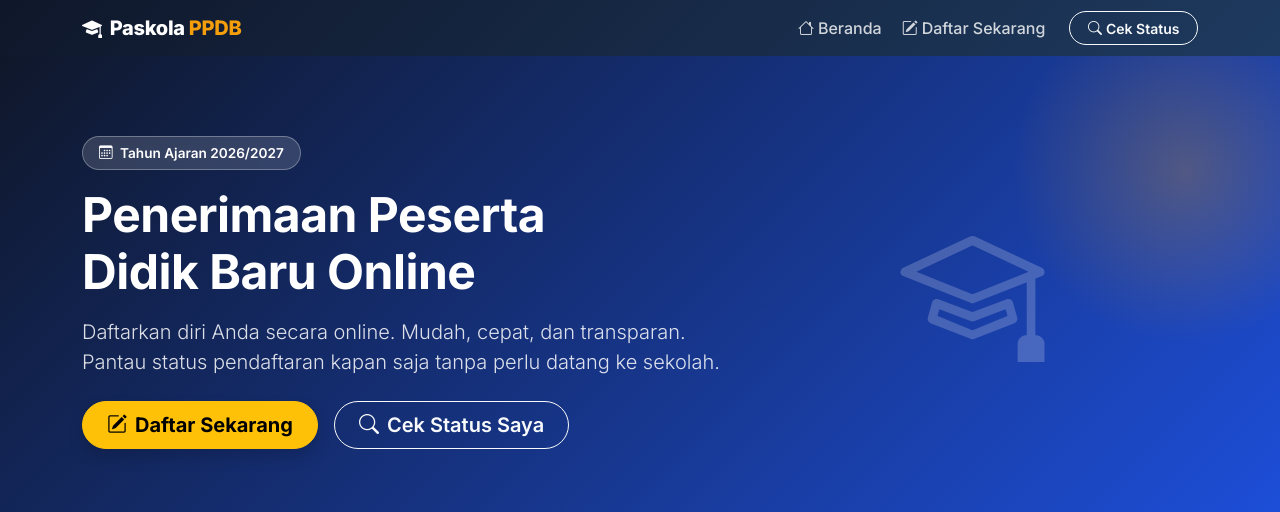
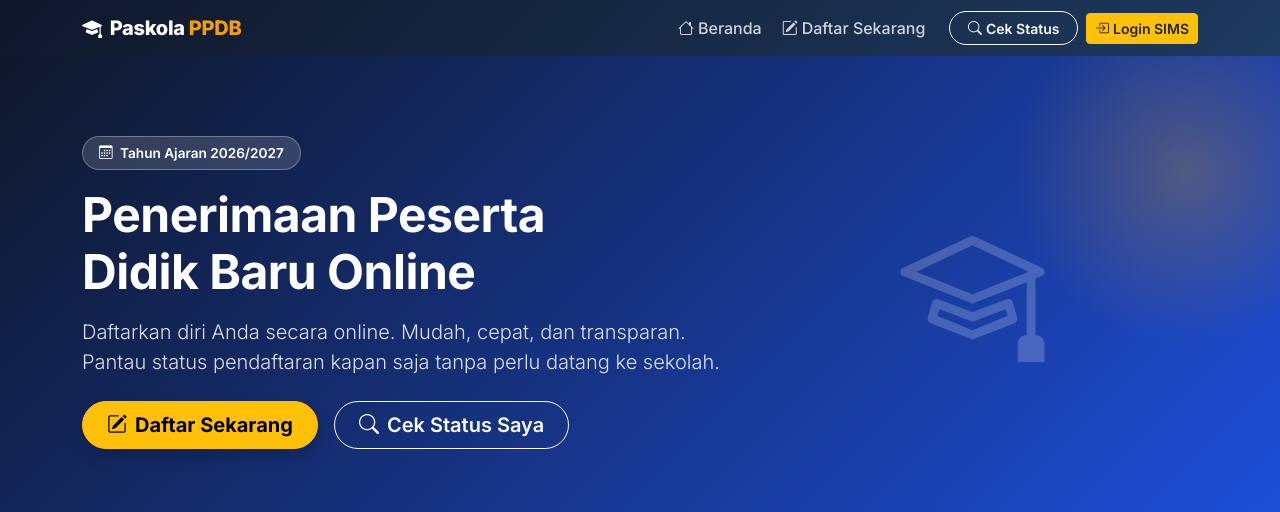
Before and after one commit to Alvinfachrizal/paskola-laravel10, a Laravel app: page /ppdb in a window 1280 px wide. Shown: the top 512 px of the page. Run offline with Laravel 10, Linux system fonts and the light colour scheme; data comes from the database, SQL or seed files in the repository; parts of the project's set-up code (start-up, migrations or seed data) failed here and were passed over.

Commit message:
feat: add PPDB layout view and update test cache

```diff
--- a/resources/views/ppdb/layout.blade.php
+++ b/resources/views/ppdb/layout.blade.php
@@ -212,9 +212,20 @@
                     <a class="nav-link" href="{{ route('ppdb.register.form') }}"><i class="bi bi-pencil-square me-1"></i>Daftar Sekarang</a>
                 </li>
             </ul>
-            <a href="{{ route('ppdb.cek-status.form') }}" class="btn btn-outline-light btn-sm">
-                <i class="bi bi-search me-1"></i>Cek Status
-            </a>
+            <div class="d-flex align-items-center gap-2 mt-2 mt-lg-0">
+                <a href="{{ route('ppdb.cek-status.form') }}" class="btn btn-outline-light btn-sm">
+                    <i class="bi bi-search me-1"></i>Cek Status
+                </a>
+                @auth
+                    <a href="{{ route('dashboard') }}" class="btn btn-primary btn-sm">
+                        <i class="bi bi-speedometer2 me-1"></i>Dashboard SIMS
+                    </a>
+                @else
+                    <a href="{{ route('login') }}" class="btn btn-warning btn-sm fw-semibold text-dark">
+                        <i class="bi bi-box-arrow-in-right me-1"></i>Login SIMS
+                    </a>
+                @endauth
+            </div>
         </div>
     </div>
 </nav>
```
Also changed, not shown: 1 other file.
